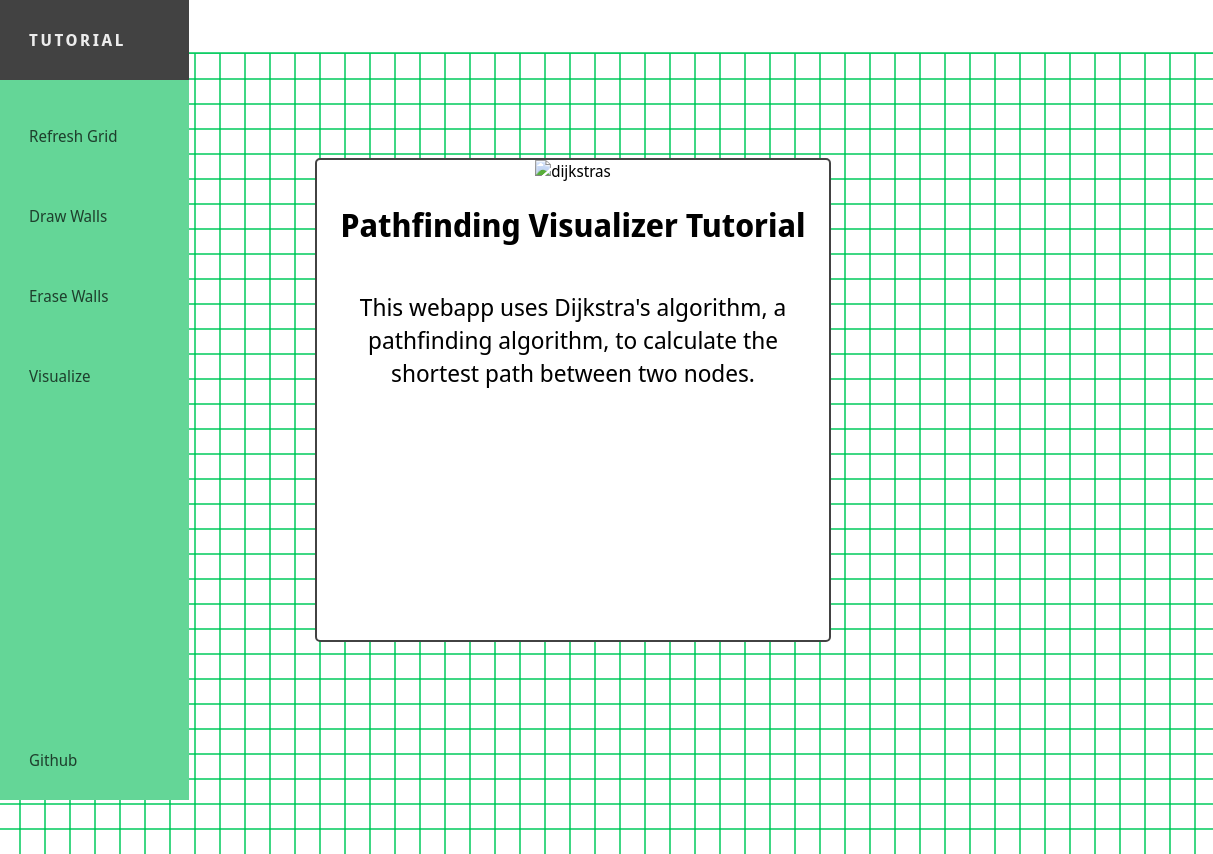
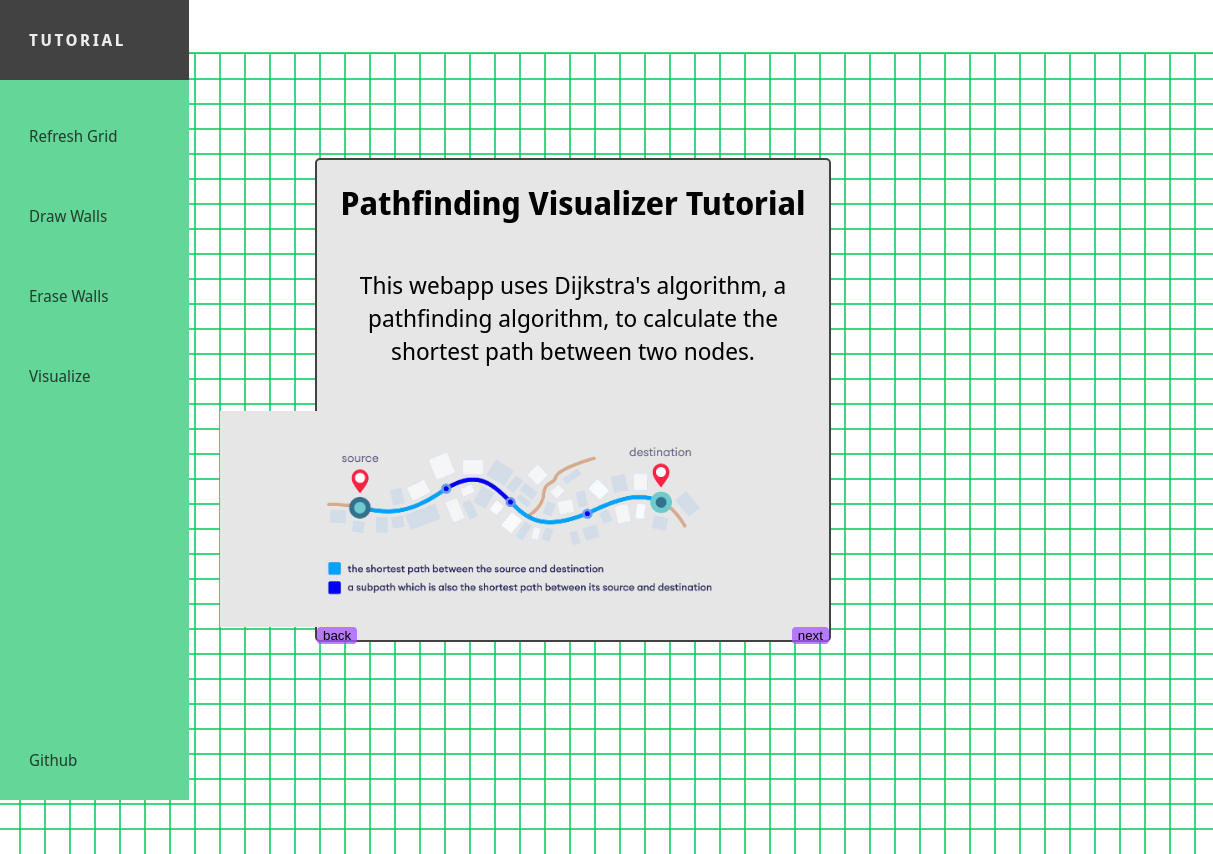
Before and after one commit to myles-coleman/Pathfinding-Visualizer, a plain HTML site: page index.html in a window 1280 px wide. Both pictures are taken after a click on the item "TUTORIAL". Shown: the top 854 px of the page, 67-1280 px from the left. Drawn offline with Linux system fonts and the light colour scheme.

Commit message:
working on buttons

```diff
--- a/index.html
+++ b/index.html
@@ -18,7 +18,7 @@
         <nav class="navbar">
             <ul class="navbar-nav">
 
-                <li id="tutorial-btn" class="logo">
+                <li id="start-tutorial" class="logo">
                     <a href="#" class="nav-link-logo">
                         <svg aria-hidden="true" focusable="false" data-prefix="fas" data-icon="angles-right" class="fa-primary fa-secondary" role="img" xmlns="http://www.w3.org/2000/svg" viewBox="0 0 448 512"><path fill="currentColor" d="M246.6 233.4l-160-160c-12.5-12.5-32.75-12.5-45.25 0s-12.5 32.75 0 45.25L178.8 256l-137.4 137.4c-12.5 12.5-12.5 32.75 0 45.25C47.63 444.9 55.81 448 64 448s16.38-3.125 22.62-9.375l160-160C259.1 266.1 259.1 245.9 246.6 233.4zM438.6 233.4l-160-160c-12.5-12.5-32.75-12.5-45.25 0s-12.5 32.75 0 45.25L370.8 256l-137.4 137.4c-12.5 12.5-12.5 32.75 0 45.25C239.6 444.9 247.8 448 256 448s16.38-3.125 22.62-9.375l160-160C451.1 266.1 451.1 245.9 438.6 233.4z"></path></svg>
                         <span class="link-text">Tutorial</span>
--- a/scripts/visualizer.js
+++ b/scripts/visualizer.js
@@ -143,29 +143,40 @@ const refreshGrid = () => {
 
 const startTutorial = () => {
 
-	//create a div element and giv the element an id of 'tutorial'
 	let page1 = document.createElement("div");
+	let title = document.createElement("h1");
+	let text = document.createElement("p");
+	const image = "<img id='tutorial-img' src='../images/dijkstras.png' alt='dijkstras' >";
+	let backBtn = document.createElement("button");
+	let nextBtn = document.createElement("button");
+
 	page1.setAttribute('id',"tutorial");
+	text.setAttribute('id', "tutorial-text");
+	backBtn.setAttribute('id', "tutorial-btn-back");
+	nextBtn.setAttribute('id', "tutorial-btn-next");
+	backBtn.setAttribute('type', "button");
+	nextBtn.setAttribute('type', "button");
 
-	let title = document.createElement("h1");
+	text.innerHTML += "This webapp uses Dijkstra's algorithm, a pathfinding algorithm, to calculate the shortest path between two nodes.";
 	title.innerHTML += "Pathfinding Visualizer Tutorial";
+	nextBtn.innerHTML += "next";
+	backBtn.innerHTML += "back";
 
-	let text = document.createElement("p");
-	text.setAttribute('id', "tutorial-text");
-	text.innerHTML += "This webapp uses Dijkstra's algorithm, a pathfinding algorithm, to calculate the shortest path between two nodes."
-
-	const image = "<img id='tutorial-img' src='../images/dijkstras.png' alt='dijkstras' >";
-	page1.innerHTML += image;
+	//add hover for the buttons and make the color green
 
 
-	//create html elements to fill in the tutorial
-	//page1: explain what a pathfinding algorithm is
 	//page2: explain how to add/erase walls and move start and finish nodes.
 	//add a "next" button on the first page (on the right)
 	//add a "back" button (on the left) and a "finish button" (on the right) on the second page
 	//make sure that it works for both available screen sizes
+
 	page1.appendChild(title);
 	page1.appendChild(text);
+	page1.innerHTML += image;
+	page1.appendChild(backBtn);
+	page1.appendChild(nextBtn);
+
+
 	document.body.appendChild(page1);
 }
 
@@ -222,7 +233,7 @@ document.getElementById("visualize").addEventListener("click", () => {
 	console.log("started visualization");
 });
 
-document.getElementById("tutorial-btn").addEventListener("click", () => {
+document.getElementById("start-tutorial").addEventListener("click", () => {
 	startTutorial();
 });
 /*
--- a/styles/index.css
+++ b/styles/index.css
@@ -48,7 +48,7 @@
 	height: 60%;
 	width: 40%;
 	float: right;
-	background-color: rgb(255, 255, 255);
+	background-color: #e6e6e6;
 	border-radius: 5px;
 	border: 2px solid #424242;
 	text-align: center;
@@ -68,8 +68,24 @@
 }
 
 #tutorial-img {
+	height: 45%;
+	width: auto;
+	float: right;
+}
 
-  size: 50%;
+#tutorial-btn-next {
+	border: 0px;
+	border-radius: 4px;
+	background-color: rgba(164, 84, 255, 0.75);
+	float: right;
+
+}
+
+#tutorial-btn-back {
+	border: 0px;
+	border-radius: 4px;
+	background-color: rgba(164, 84, 255, 0.75);
+	float: left;
 }
 
 @keyframes visitedAnimation {
```
Also changed, not shown: images/dijkstras.png (added).
